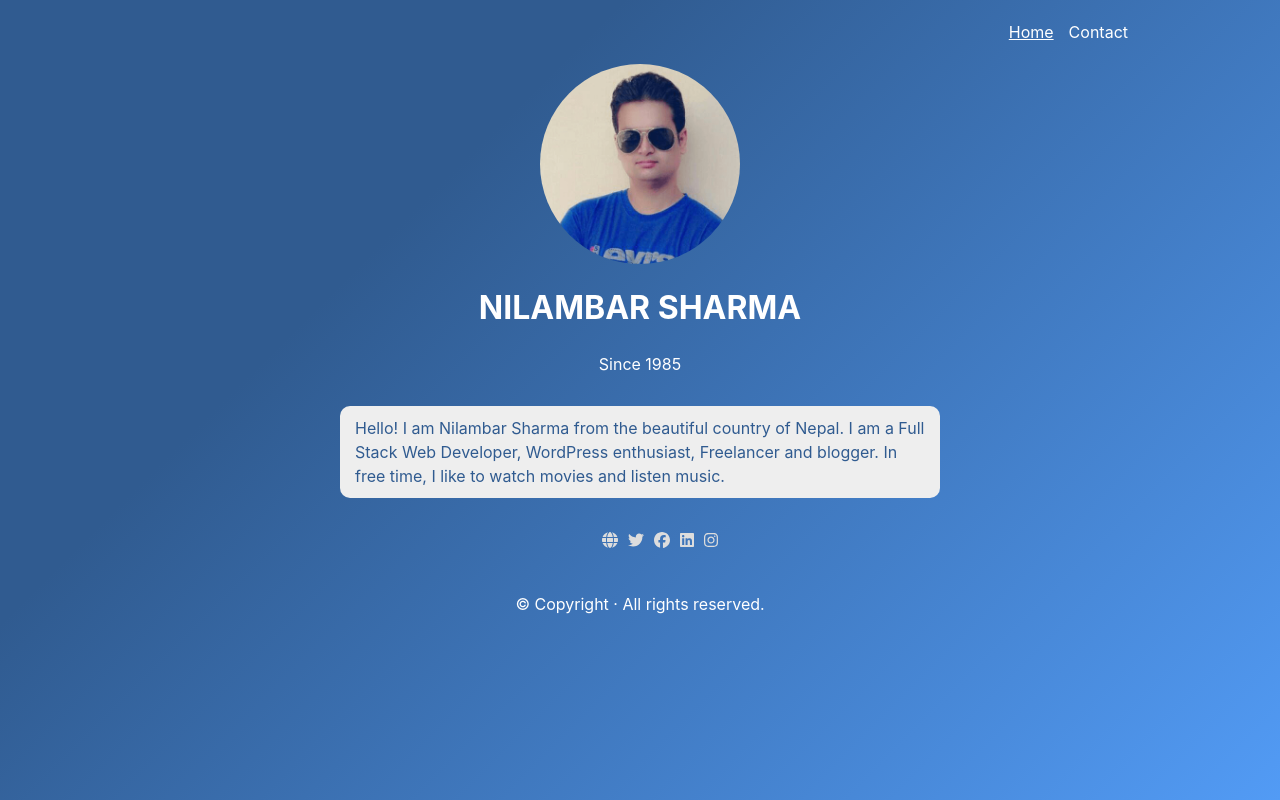
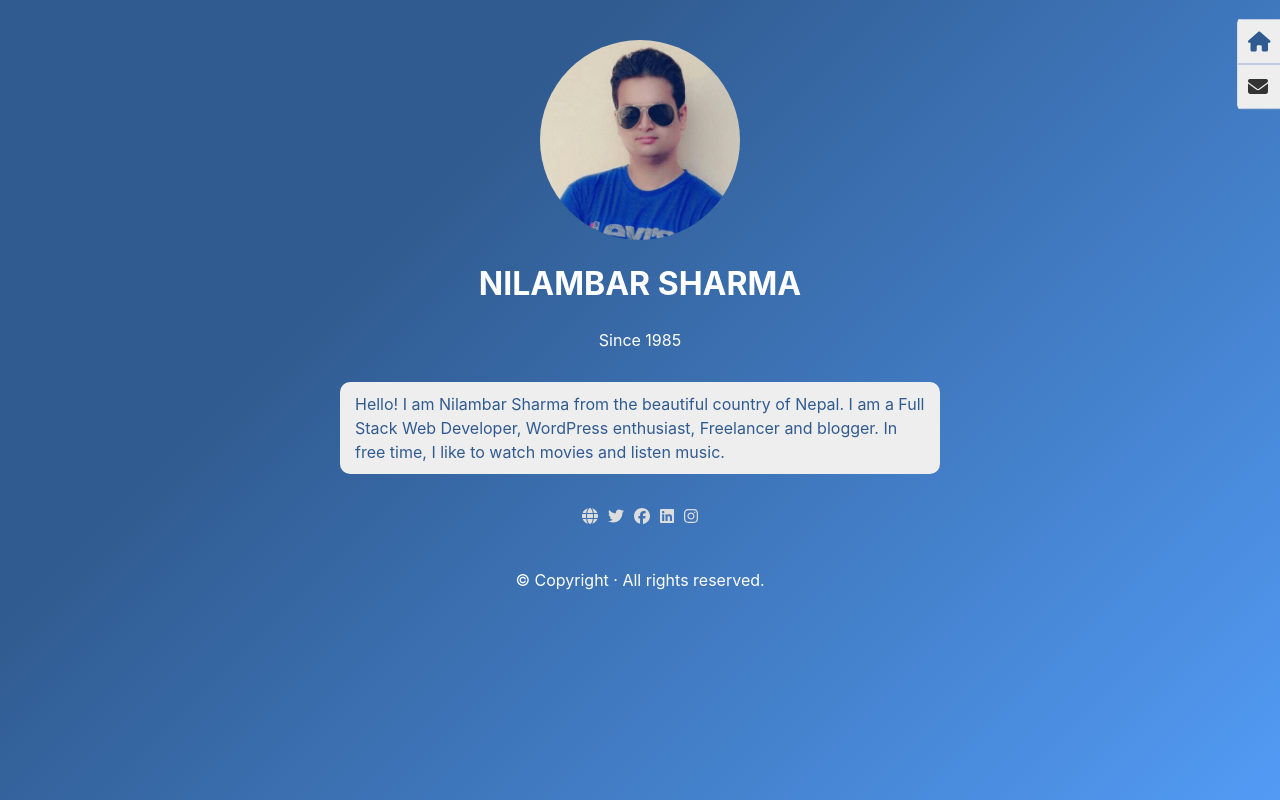
Before and after one commit to ernilambar/meroho, a React (Create React App) app: page / in a window 1280 px wide. Built offline with nearby package versions, Linux system fonts and the light colour scheme.

Commit message:
fix: menu

```diff
--- a/src/components/Navigation/Navigation.js
+++ b/src/components/Navigation/Navigation.js
@@ -1,4 +1,8 @@
 import { NavLink } from 'react-router-dom';
+
+import { FontAwesomeIcon } from '@fortawesome/react-fontawesome';
+
+import { faHome, faEnvelope } from '@fortawesome/free-solid-svg-icons';
 
 import './Navigation.scss';
 
@@ -14,7 +18,11 @@ const Navigation = () => {
 							navData.isActive ? 'active' : ''
 						}
 					>
-						Home
+						<FontAwesomeIcon
+							icon={faHome}
+							size={'lg'}
+							style={{ color: '#333' }}
+						/>
 					</NavLink>
 				</li>
 				<li>
@@ -25,7 +33,11 @@ const Navigation = () => {
 							navData.isActive ? 'active' : ''
 						}
 					>
-						Contact
+						<FontAwesomeIcon
+							icon={faEnvelope}
+							size={'lg'}
+							style={{ color: '#333' }}
+						/>
 					</NavLink>
 				</li>
 			</ul>
--- a/src/components/Navigation/Navigation.scss
+++ b/src/components/Navigation/Navigation.scss
@@ -1,23 +1,54 @@
+.navigation {
+	position: fixed;
+	top: 8%;
+	right: 0;
+	transform: translateY(-50%);
+
+	border: 1px solid #ddd;
+	border-right-width: 0;
+	border-top-left-radius: 5px;
+	border-bottom-left-radius: 5px;
+}
+
 .navigation ul {
 	list-style-type: none;
 	display: flex;
 	justify-content: flex-end;
-	gap: 15px;
+	flex-direction: column;
+	gap: 0;
 }
 
 .navigation ul li {
 	color: #fff;
+	border-bottom: 1px solid transparent;
+	border-bottom-color: #ddd;
+
+	&:last-child {
+		border-bottom: none;
+	}
 }
 
 .navigation ul li a {
-	color: #fff;
+	display: block;
 	text-decoration: none;
+	padding-block: 10px;
+	width: 100%;
+	padding-inline: 10px;
+	background-color: #eee;
 }
 
 .navigation ul li a.active {
 	text-decoration: underline;
+
+	svg path {
+		fill: #305b90;
+	}
 }
 
 .navigation ul li a:hover {
-	text-decoration: underline;
+	opacity: 0.9;
+
+	svg path {
+		fill: #305b90;
+	}
 }
--- a/src/index.css
+++ b/src/index.css
@@ -6,6 +6,7 @@
 }
 * {
 	margin: 0;
+	padding: 0;
 }
 body {
 	line-height: 1.5;
```
Also changed, not shown: public/favicon.png (added), public/manifest.json.
